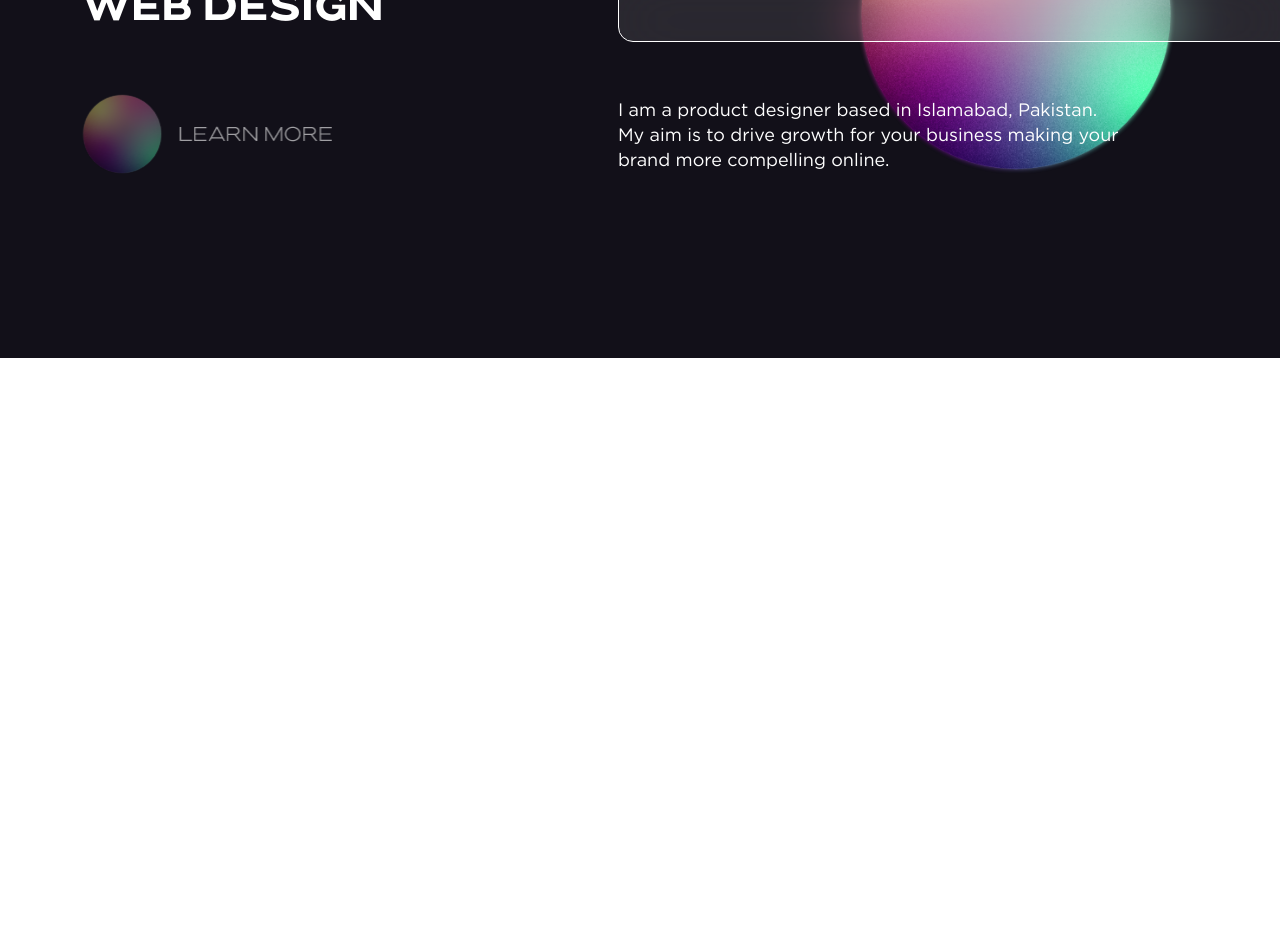
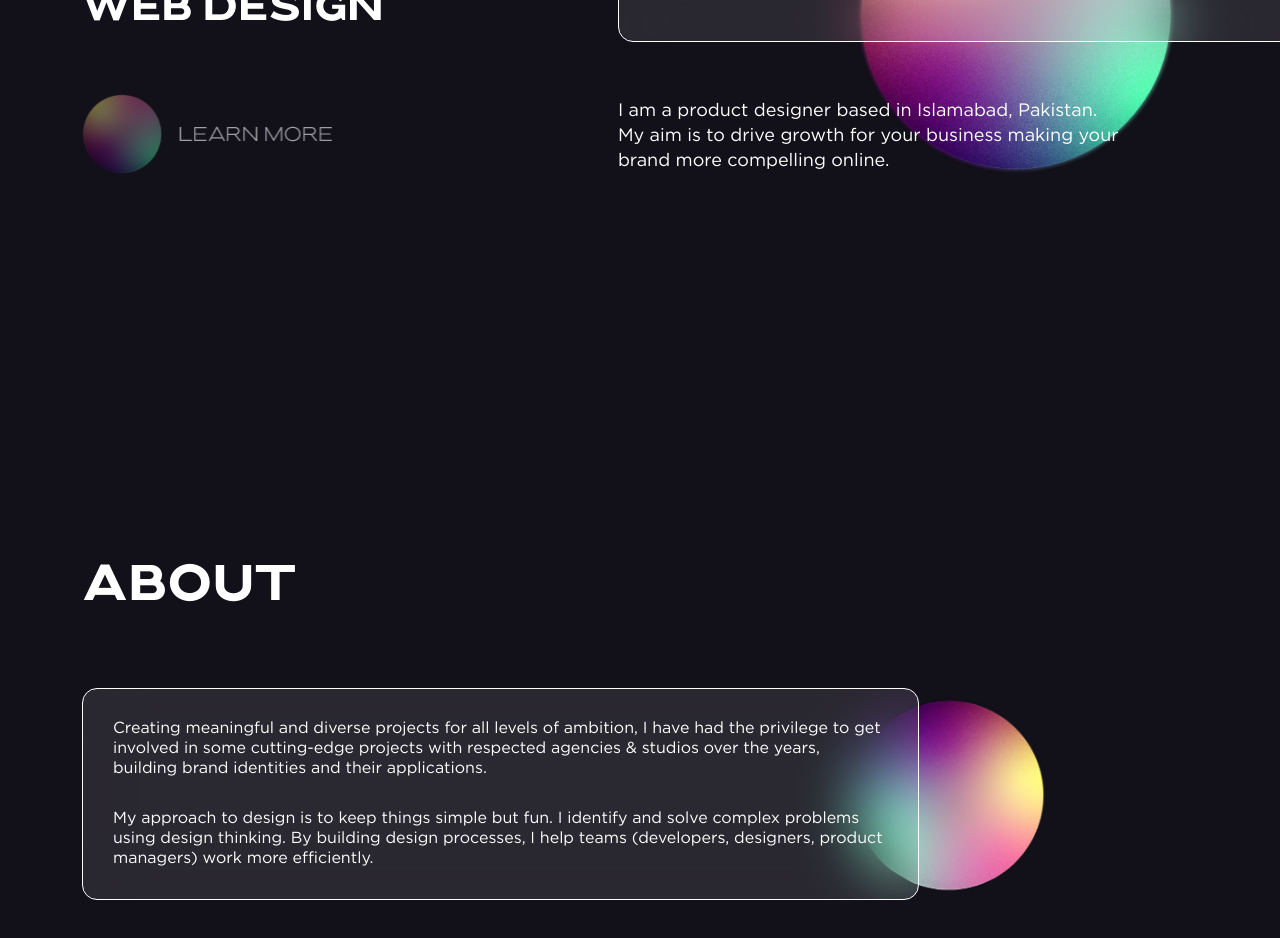
Before and after one commit to Hafizbali315/jarar-malik-portfolio, a React (Create React App) app: page / in a window 1280 px wide. Shown: the part 442-1380 px from the top of the page. Before the commit the page ends 800 px from the top, so only its background shows below. Built offline with nearby package versions, Linux system fonts and the light colour scheme.

Commit message:
About us Section

```diff
--- a/src/App.js
+++ b/src/App.js
@@ -1,9 +1,11 @@
 import Header from './components/Header'
+import About from './components/About'
 
 function App() {
 	return (
 		<div className="App">
 			<Header />
+			<About />
 		</div>
 	)
 }
--- /dev/null
+++ b/src/components/About.js
@@ -0,0 +1,30 @@
+import AboutCircleLg from '../assets/AboutCircleLg.png'
+
+const About = () => {
+	return (
+		<div className="about" id="about">
+			<div className="container">
+				<h1>About</h1>
+
+				<div className="content_row">
+					<div className="content_card">
+						<p>
+							Creating meaningful and diverse projects for all levels of ambition, I have had the privilege to get involved in some
+							cutting-edge projects with respected agencies & studios over the years, building brand identities and their applications.
+						</p>
+						<p>
+							My approach to design is to keep things simple but fun. I identify and solve complex problems using design thinking. By
+							building design processes, I help teams (developers, designers, product managers) work more efficiently.
+						</p>
+					</div>
+
+					<div className="circle">
+						<img src={AboutCircleLg} alt="AboutCircleLg" />
+					</div>
+				</div>
+			</div>
+		</div>
+	)
+}
+
+export default About
--- a/src/scss/base/_base.scss
+++ b/src/scss/base/_base.scss
@@ -6,6 +6,14 @@
 
 .App {
 	background: #121019;
+
+	&::-webkit-scrollbar {
+		width: 2px;
+	}
+
+	&::-webkit-scrollbar-track {
+		background: #f1f1f1;
+	}
 }
 
 h1 {
@@ -21,8 +29,25 @@ h2 {
 
 p {
 	font-family: 'Gotham', sans-serif;
+	margin: 0;
 }
 
 ul {
 	padding: 0;
 }
+
+@include desktop-screen {
+	h1 {
+		font-size: 50px;
+	}
+}
+@include laptop-screen {
+	h1 {
+		font-size: 40px;
+	}
+}
+@include tablet-screen {
+	h1 {
+		font-size: 30px;
+	}
+}
--- /dev/null
+++ b/src/scss/components/_About.scss
@@ -0,0 +1,110 @@
+.about {
+	margin-top: 300px;
+	padding-bottom: 200px;
+
+	.content_row {
+		margin-top: 100px;
+		display: flex;
+		align-items: center;
+
+		.content_card {
+			color: #fff;
+			width: 75%;
+			padding: 30px;
+			border-radius: 15px;
+			background: transparent;
+			border: 0.5px solid #fff;
+			backdrop-filter: blur(30px);
+			--webkit-backdrop-filter: blur(30px);
+			background-color: rgba(255, 255, 255, 0.1);
+
+			p {
+				font-family: 'Gotham';
+				font-weight: 300;
+				font-size: 18px;
+				line-height: 25px;
+				text-align: left;
+				color: #fff;
+
+				&:last-child {
+					padding-top: 30px;
+				}
+			}
+		}
+
+		.circle {
+			max-width: 25%;
+			width: 200px;
+			height: 200px;
+			margin-left: -70px;
+
+			img {
+				width: 100%;
+				height: 100%;
+				object-fit: contain;
+			}
+		}
+	}
+}
+
+@include desktop-screen {
+	.about {
+		margin-top: 200px;
+
+		.content_row {
+			margin-top: 70px;
+			.content_card {
+				p {
+					font-size: 16px;
+					line-height: 20px;
+				}
+			}
+		}
+	}
+}
+
+@include tablet-screen {
+	.about {
+		margin-top: 100px;
+		overflow-x: hidden;
+		text-align: center;
+
+		.content_row {
+			margin-top: 30px;
+			position: relative;
+
+			.content_card {
+				width: 100%;
+				padding: 25px 30px;
+				border-radius: 15px;
+				z-index: 2;
+
+				p {
+					font-size: 15px;
+					line-height: 20px;
+					color: #fff;
+					text-align: center;
+
+					&:last-child {
+						padding-top: 20px;
+					}
+				}
+			}
+
+			.circle {
+				position: absolute;
+				max-width: 100%;
+				width: 200px;
+				height: 200px;
+				margin-left: 0;
+				bottom: -110px;
+				right: -100px;
+
+				img {
+					width: 100%;
+					height: 100%;
+				}
+			}
+		}
+	}
+}
--- a/src/scss/components/_Header.scss
+++ b/src/scss/components/_Header.scss
@@ -1,6 +1,6 @@
 .header {
 	width: 100%;
-	height: calc(100vh);
+	height: 100vh;
 	position: relative;
 	display: flex;
 	align-items: center;
@@ -84,6 +84,8 @@
 	.hero_sm {
 		display: none;
 		min-height: 100vh;
+		width: 100%;
+		height: 100%;
 		flex-direction: column;
 		justify-content: space-between;
 		align-items: center;
@@ -97,6 +99,7 @@
 			img {
 				width: 100%;
 				height: 100%;
+				object-fit: contain;
 			}
 		}
 
@@ -170,6 +173,8 @@
 	.header {
 		padding-top: 0;
 		display: block;
+		height: auto;
+		min-height: 100vh;
 
 		.hero_lg {
 			display: none;
--- a/src/scss/components/_components.scss
+++ b/src/scss/components/_components.scss
@@ -1,2 +1,3 @@
 @import './Header';
 @import './Navbar';
+@import './About';
```
Also changed, not shown: src/assets/AboutCircleLg.png (added).
